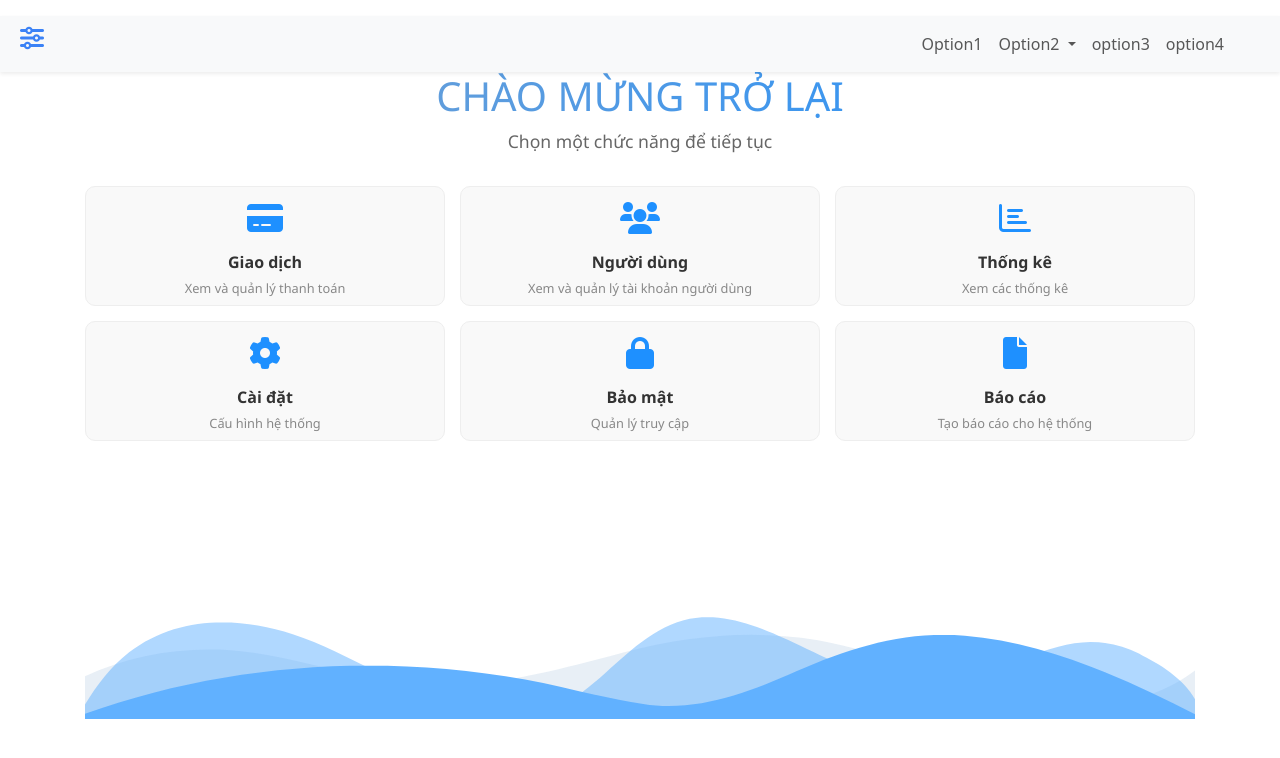
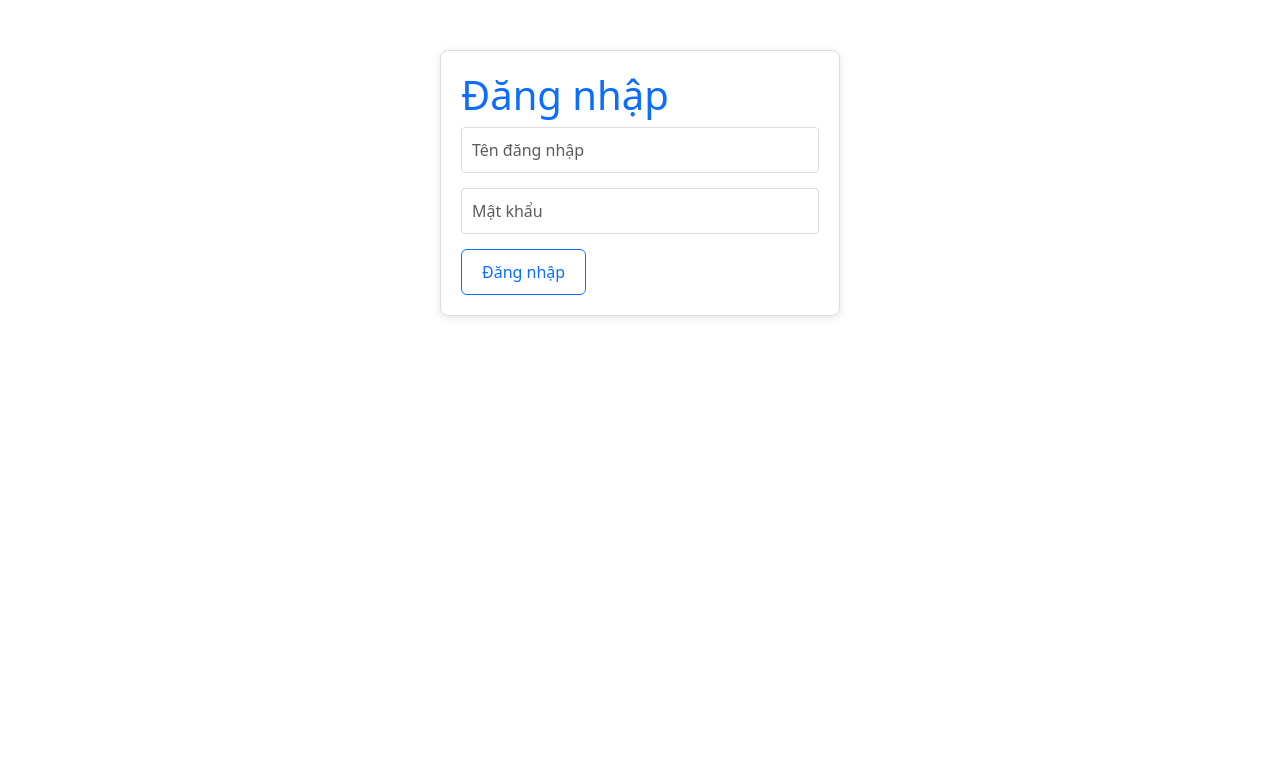
Before and after one commit to chsitaam/FRONTEN_MANAGEMENT_BETA, a Vue app: page / in a window 1280 px wide. Shown: the top 758 px of the page. Built offline with nearby package versions, Linux system fonts and the light colour scheme.

Commit message:
demo login

```diff
--- a/src/App.vue
+++ b/src/App.vue
@@ -6,14 +6,36 @@ import minimenu from "./components/minimenu.vue";
 import { ref } from 'vue';
 
 const isSidebarOpen = ref(false);
+const showLogin = ref(true); // Thêm biến điều khiển hiển thị login
+
+function toggleLogin(show) {
+  showLogin.value = show;
+  isSidebarOpen.value =show;
+}
 </script>
 
 <template>
-    <menubar @toggle="isSidebarOpen = $event" />
+  <div id="main-container" v-if="!showLogin">
+    <menubar @toggle="isSidebarOpen = $event" @logout="toggleLogin(true)" />
     <div :class="['main-container', { 'sidebar-opened': isSidebarOpen }]">
       <minimenu></minimenu>
       <home />
+      <!-- footer -->
     </div>
+  </div>
+
+
+  <div id="login-container" v-if="showLogin">
+    <h1 class="text-primary">Đăng nhập</h1>
+    <input type="text" placeholder="Tên đăng nhập" class="form-control">
+    <input type="password" placeholder="Mật khẩu" class="form-control">
+    <button
+        class="btn btn-outline-primary"
+        @click="toggleLogin(false)"
+    >
+      Đăng nhập
+    </button>
+  </div>
 </template>
 
 <style scoped>
@@ -28,4 +50,28 @@ const isSidebarOpen = ref(false);
   left: 250px;
   width: calc(100% - 250px);
 }
+
+#login-container {
+  max-width: 400px;
+  margin: 50px auto;
+  padding: 20px;
+  border: 1px solid #ddd;
+  border-radius: 8px;
+  background: white;
+  box-shadow: 0 2px 10px rgba(0,0,0,0.1);
+}
+
+.form-control {
+  width: 100%;
+  padding: 10px;
+  margin-bottom: 15px;
+  border: 1px solid #ddd;
+  border-radius: 4px;
+}
+
+.btn {
+  padding: 10px 20px;
+  cursor: pointer;
+}
+
 </style>
--- a/src/components/menubar.vue
+++ b/src/components/menubar.vue
@@ -66,7 +66,7 @@
           <i class="fas fa-sign-in-alt"></i>
           <span>Đăng nhập</span>
         </div>
-        <div class="auth-item logout">
+        <div class="auth-item logout"  @click="$emit('logout')">
           <i class="fas fa-sign-out-alt"></i>
           <span>Đăng xuất</span>
         </div>
```
